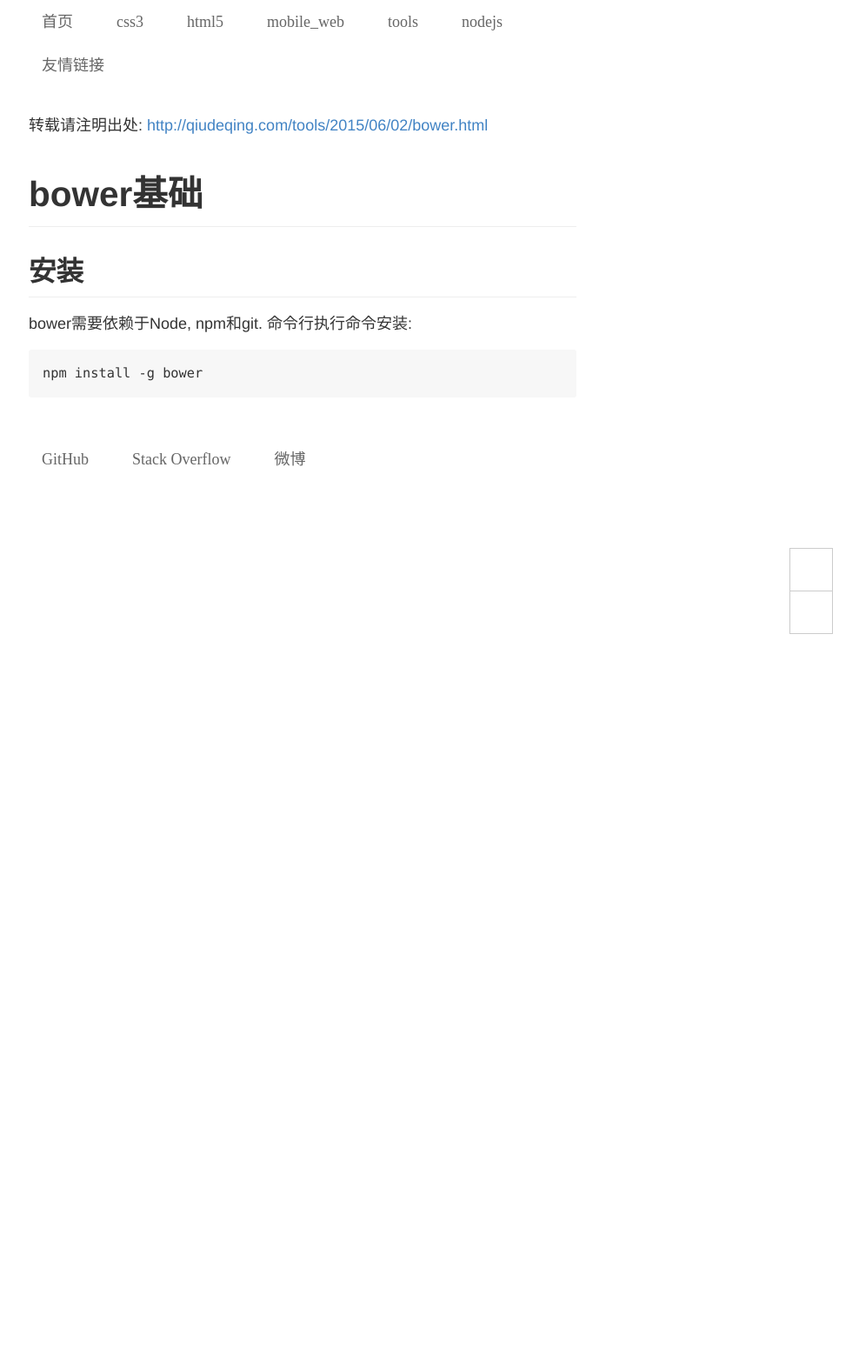
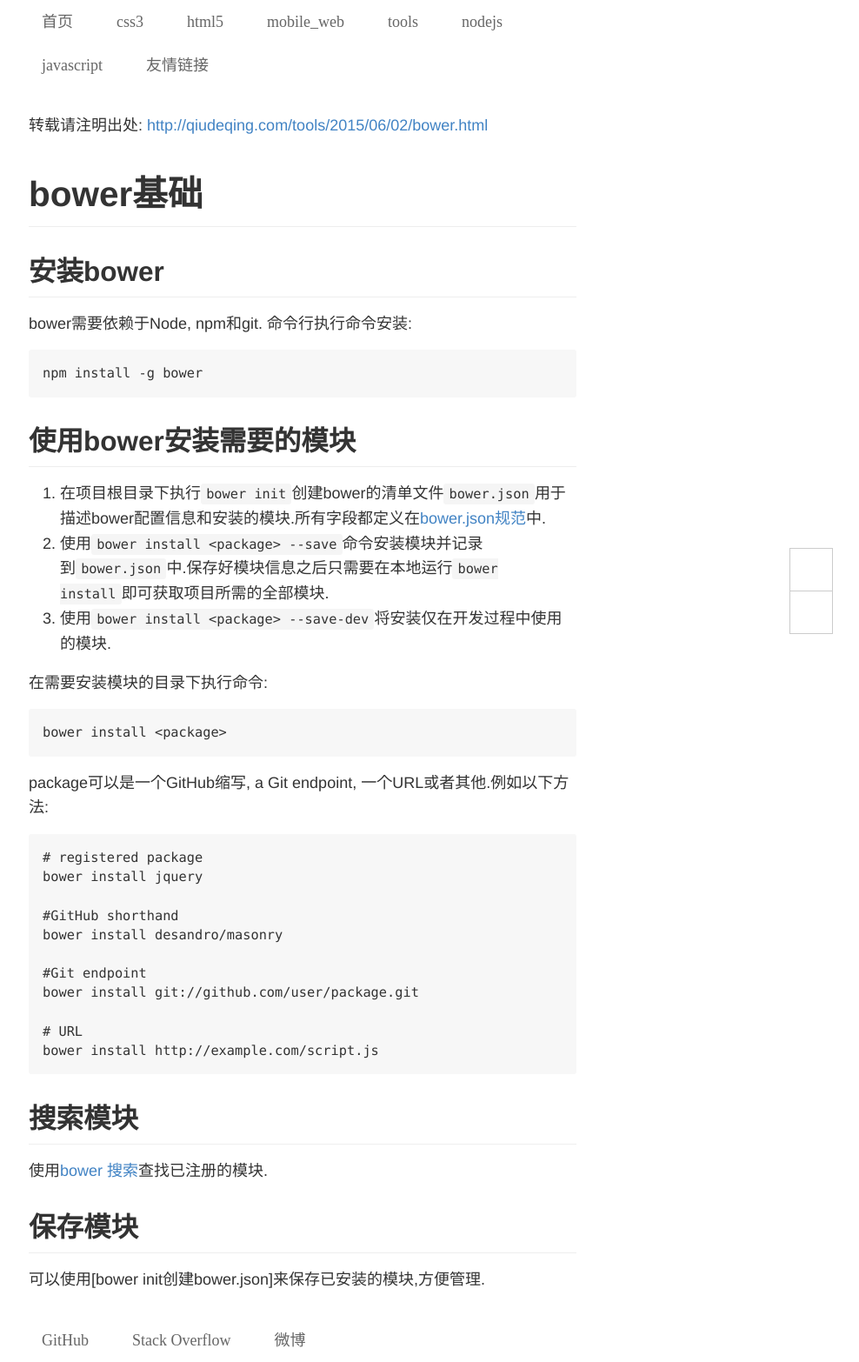
Before and after one commit to footmess/qiu-deqing.github.io, a Jekyll site: the page built from tools/_posts/2015-06-02-bower.md, in a window 1280 px wide. Shown: the whole page at 87% size, without its empty margins (292-1280 px from the left). Built offline with Jekyll 4.4.1, drawn with Linux system fonts in a browser that asks for light colours; some web fonts are replaced; comment, search, counter and statistics services are not loaded; before the commit the page ends 900 px from its top, so only the background shows below that.

Commit message:
update git & bower & animate

```diff
--- a/tools/_posts/2015-06-02-bower.md
+++ b/tools/_posts/2015-06-02-bower.md
@@ -4,8 +4,46 @@ title: bower
 
 # bower基础
 
-## 安装
+## 安装bower
 
 bower需要依赖于Node, npm和git. 命令行执行命令安装:
 
     npm install -g bower
+
+
+## 使用bower安装需要的模块
+
+1. 在项目根目录下执行`bower init`创建bower的清单文件`bower.json`用于描述bower配置信息和安装的模块.所有字段都定义在[bower.json规范][2]中.
+2. 使用`bower install <package> --save`命令安装模块并记录到`bower.json`中.保存好模块信息之后只需要在本地运行`bower install`即可获取项目所需的全部模块.
+3. 使用`bower install <package> --save-dev`将安装仅在开发过程中使用的模块.
+
+
+在需要安装模块的目录下执行命令:
+
+    bower install <package>
+
+package可以是一个GitHub缩写, a Git endpoint, 一个URL或者其他.例如以下方法:
+
+    # registered package
+    bower install jquery
+
+    #GitHub shorthand
+    bower install desandro/masonry
+
+    #Git endpoint
+    bower install git://github.com/user/package.git
+
+    # URL
+    bower install http://example.com/script.js
+
+## 搜索模块
+
+使用[bower 搜索][1]查找已注册的模块.
+
+## 保存模块
+
+可以使用[bower init创建bower.json]来保存已安装的模块,方便管理.
+
+
+[1]: http://bower.io/search/
+[2]: https://github.com/bower/bower.json-spec
```
Also changed, not shown: javascript/_posts/2015-06-03-animation.md (added, +282 -0 lines), javascript/index.html (added, +21 -0 lines), tools/_posts/2015-05-31-git.md (+18 -0 lines).
